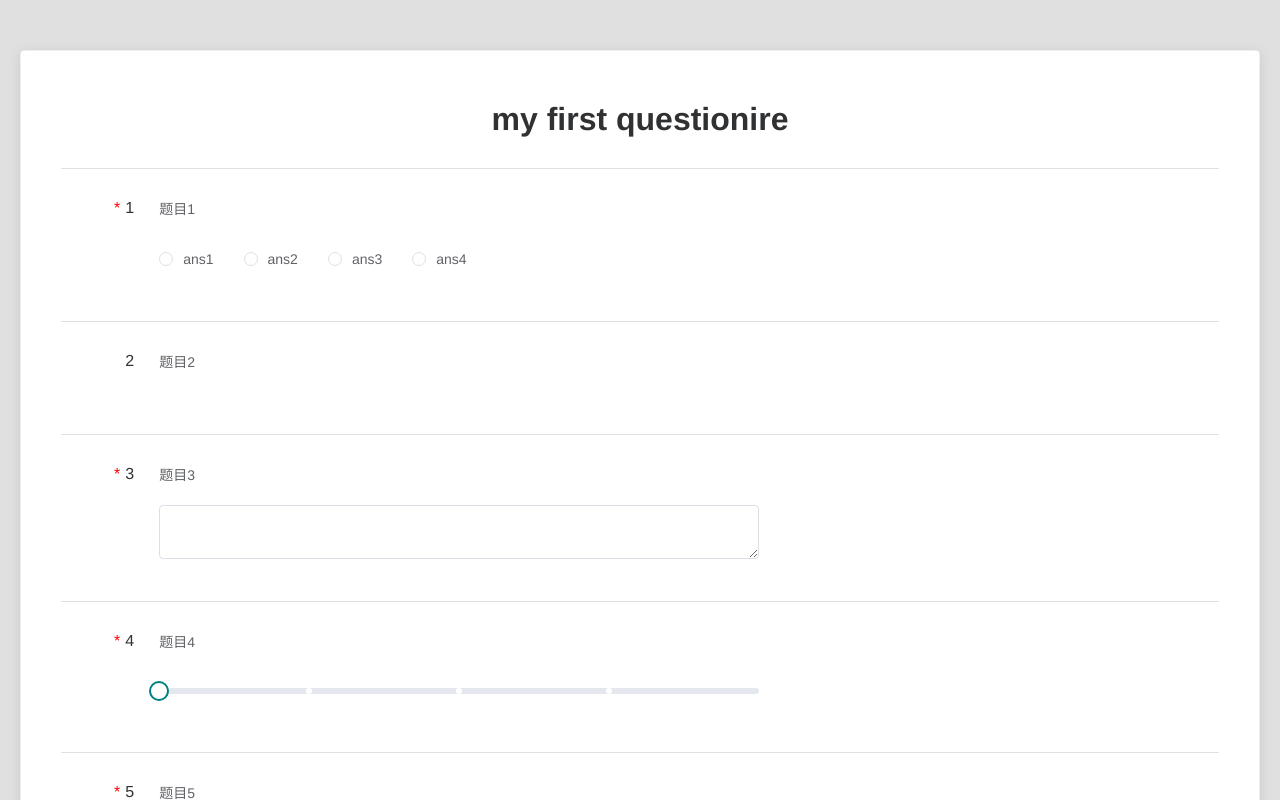
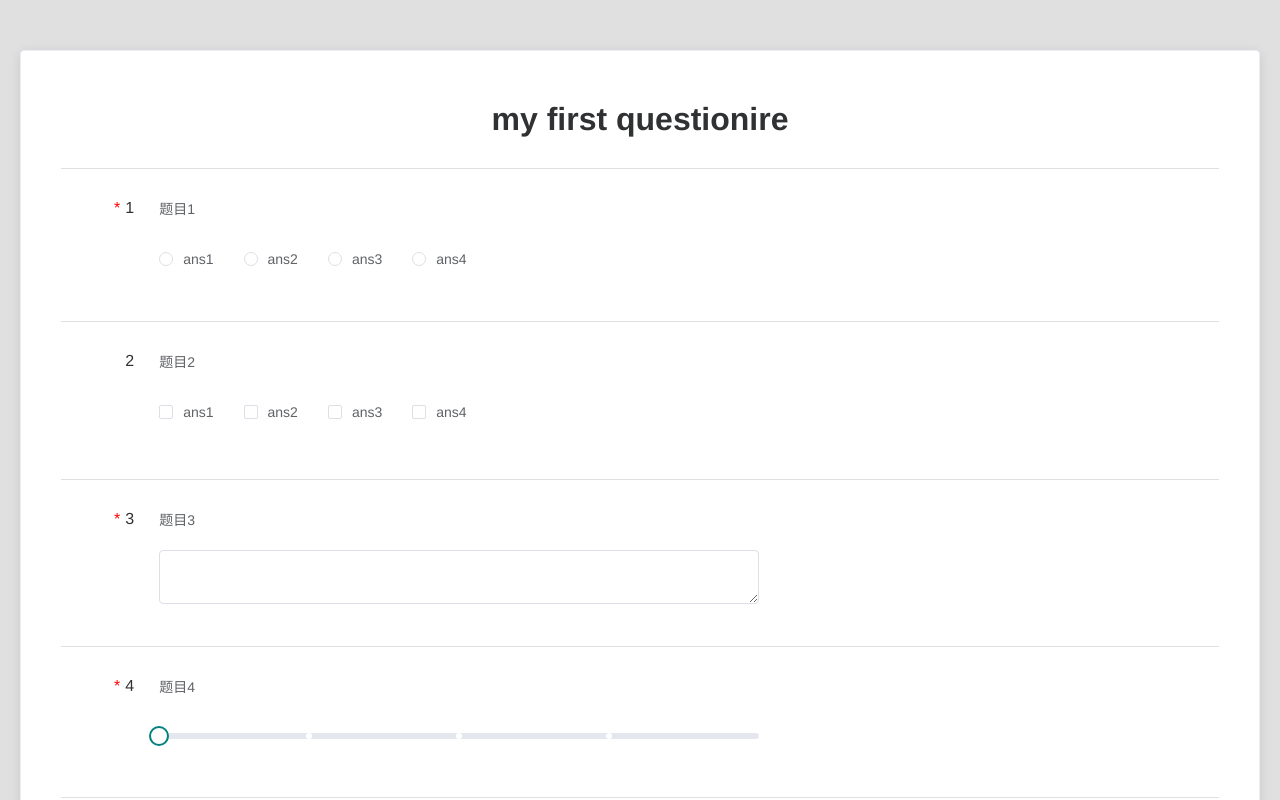
Before and after one commit to HuIsKelvin/survey-analysis-frontend, a Vue app: page /survey/1 in a window 1280 px wide. Shown: the top 800 px of the page. Built offline with nearby package versions, Linux system fonts and the light colour scheme; what v-charts would draw is missing.

Commit message:
fix: 修改某些字段大小写不一致

```diff
--- a/src/components/questionSurvey/DynamicQuestion.vue
+++ b/src/components/questionSurvey/DynamicQuestion.vue
@@ -23,7 +23,7 @@
           <div v-if="setting.type === 'radio'">
             <single-chioce :setting="setting"></single-chioce>
           </div>
-          <div v-if="setting.type === 'checkbox'">
+          <div v-if="setting.type === 'checkBox'">
             <multible-chioce :setting="setting"></multible-chioce>
           </div>
           <div v-if="setting.type === 'textarea'">
--- a/src/store/modules/survey.js
+++ b/src/store/modules/survey.js
@@ -7,7 +7,7 @@ export default {
     // 答卷的题型的默认值
     valueType: {
       radio: 0,
-      checkbox: [],
+      checkBox: [],
       textarea: "",
       scale: 0,
       rate: 0,
@@ -85,13 +85,13 @@ export default {
           }
         },
         {
-          type: "textinput",
+          type: "textInput",
           index: 7,
           title: "文字输入题",
           isRequired: false
         },
         {
-          type: "numinput",
+          type: "numInput",
           index: 8,
           title: "数字输入题",
           isRequired: false
```
